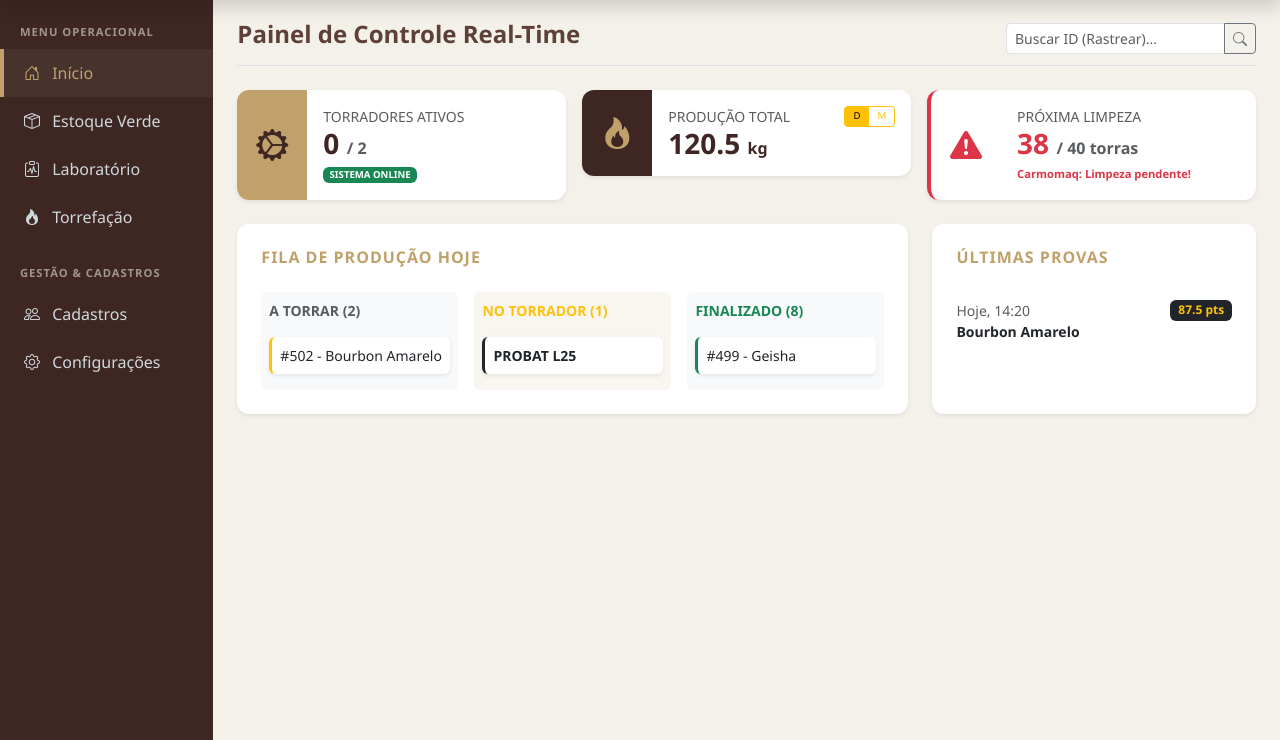
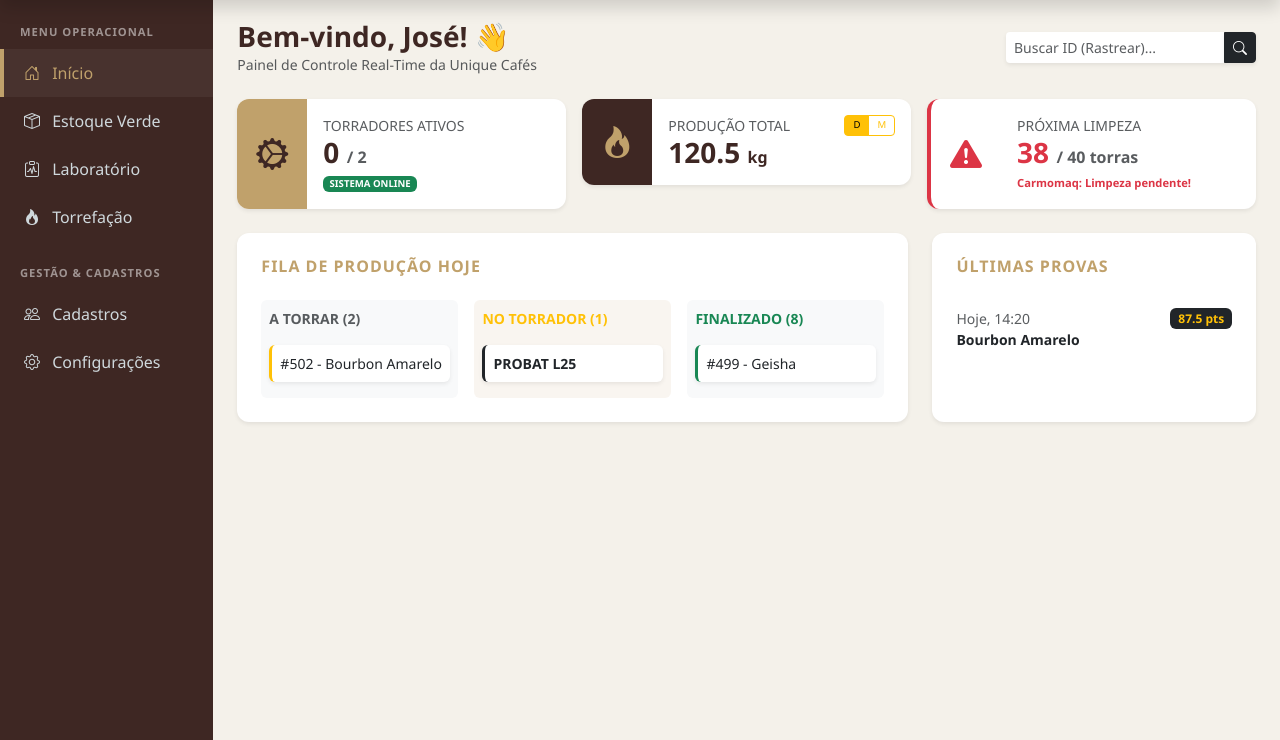
Before and after one commit to JoseVagnerPJ/CoffeeSystem, a Laravel app: page / in a window 1280 px wide. Shown: the part 60-800 px from the top of the page. Run offline with Laravel 8, Linux system fonts and the light colour scheme; data that the repository does not hold is empty.

Commit message:
Ajuste na view Inicial (inicio.blade.php)

```diff
--- a/resources/views/inicio.blade.php
+++ b/resources/views/inicio.blade.php
@@ -1,14 +1,17 @@
 @extends('layouts.app')
 
-@section('title', 'Dashboard')
+@section('title', 'Início')
 
 @section('content')
 <div class="fade-in">
-    <div class="d-flex justify-content-between align-items-center border-bottom pb-2 mb-4">
-        <h2 class="h4 fw-bold">Painel de Controle Real-Time</h2>
+    <div class="d-flex justify-content-between align-items-center mb-4">
+        <div>
+            <h2 class="h3 fw-bold mb-0" style="color: var(--coffee-brown);">Bem-vindo, José! 👋</h2>
+            <p class="text-muted small mb-0">Painel de Controle Real-Time da Unique Cafés</p>
+        </div>
         <div class="input-group" style="width: 250px;">
-            <input type="text" class="form-control form-control-sm" placeholder="Buscar ID (Rastrear)...">
-            <button class="btn btn-sm btn-outline-secondary"><i class="bi bi-search"></i></button>
+            <input type="text" class="form-control form-control-sm border-0 shadow-sm" placeholder="Buscar ID (Rastrear)...">
+            <button class="btn btn-sm btn-dark shadow-sm"><i class="bi bi-search"></i></button>
         </div>
     </div>
 
```
